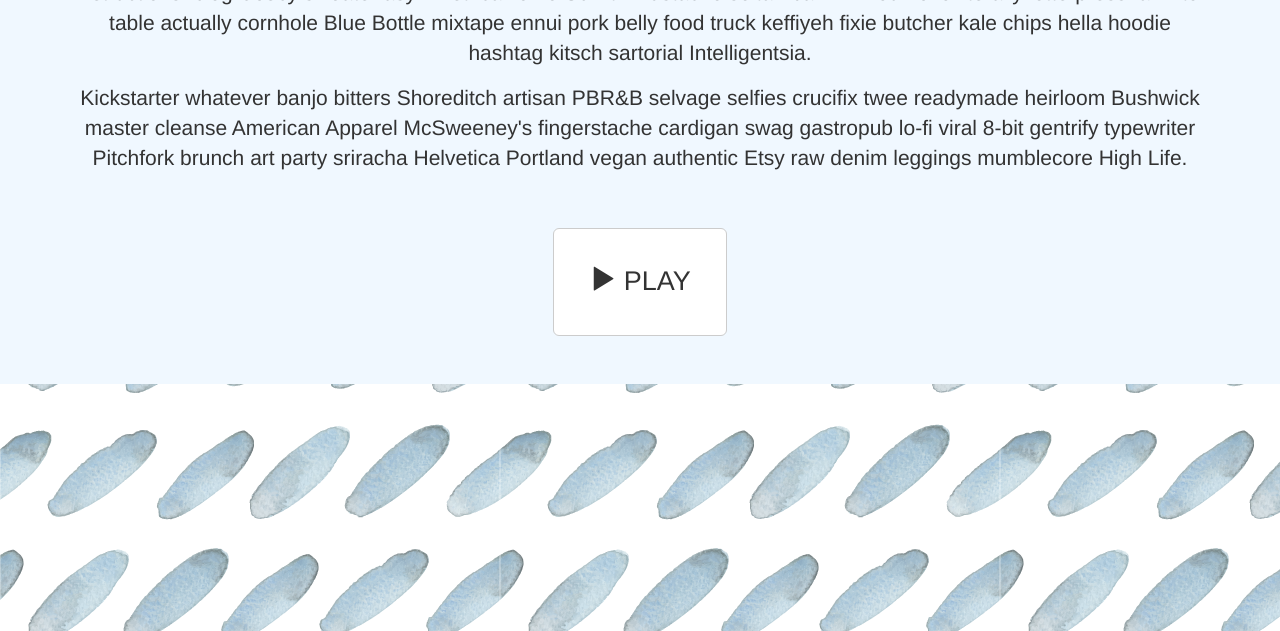
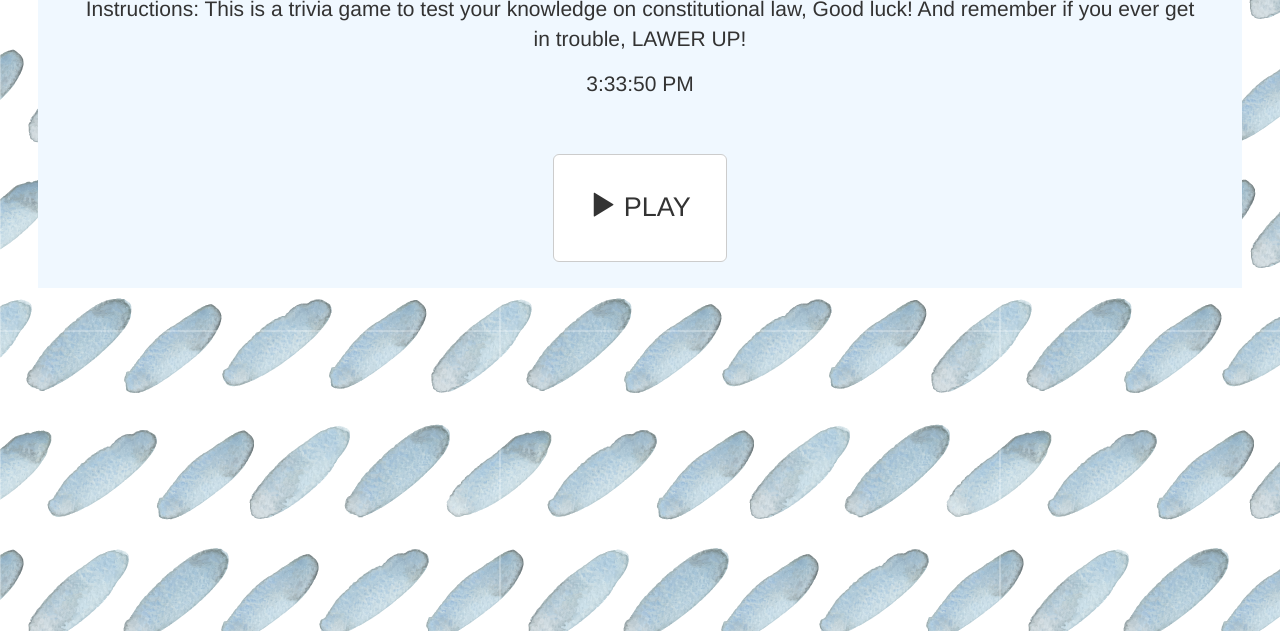
Before and after one commit to Bigg-Iron/TriviaGame, a plain HTML site: page index.html in a window 1280 px wide. Shown: the part 169-800 px from the top of the page. Drawn offline with nearby package versions, Linux system fonts and the light colour scheme.

Commit message:
Fixed Jumbotron

```diff
--- a/assets/css/style.css
+++ b/assets/css/style.css
@@ -1,6 +1,8 @@
 .jumbotron {
     text-align: center;
     background-color: #F0F8FF;
+    margin: 3%;
+    padding: 2%;
 
 }
 
--- a/index.html
+++ b/index.html
@@ -20,14 +20,9 @@
     <div class="jumbotron">
         <div class="container">
             <h1>A Trivia Game!</h1>
-            <p> Instructions: blog Cosby sweater asymmetrical lomo Schlitz mustache seitan banh mi four loko literally letterpress
-                farm-to-table actually cornhole Blue Bottle mixtape ennui pork belly food truck keffiyeh fixie butcher kale
-                chips hella hoodie hashtag kitsch sartorial Intelligentsia.</p>
+            <p> Instructions: This is a trivia game to test your knowledge on constitutional law, Good luck! And remember if you ever get in trouble, LAWER UP!</p>
 
-            <p>Kickstarter whatever banjo bitters Shoreditch artisan PBR&B selvage selfies crucifix twee readymade heirloom
-                Bushwick master cleanse American Apparel McSweeney's fingerstache cardigan swag gastropub lo-fi viral 8-bit
-                gentrify typewriter Pitchfork brunch art party sriracha Helvetica Portland vegan authentic Etsy raw denim
-                leggings mumblecore High Life.</p>
+                <p id="timer"></p>
 
             <br><br>
 
```
